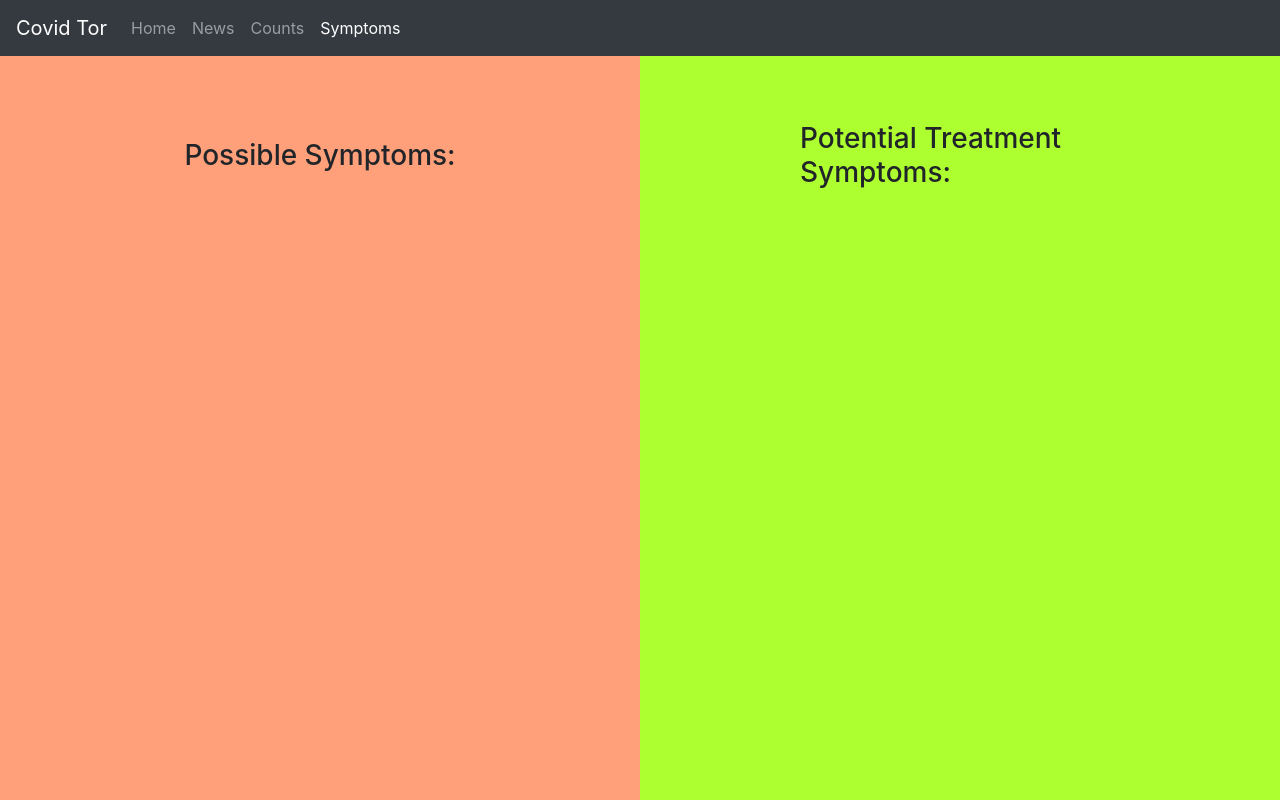
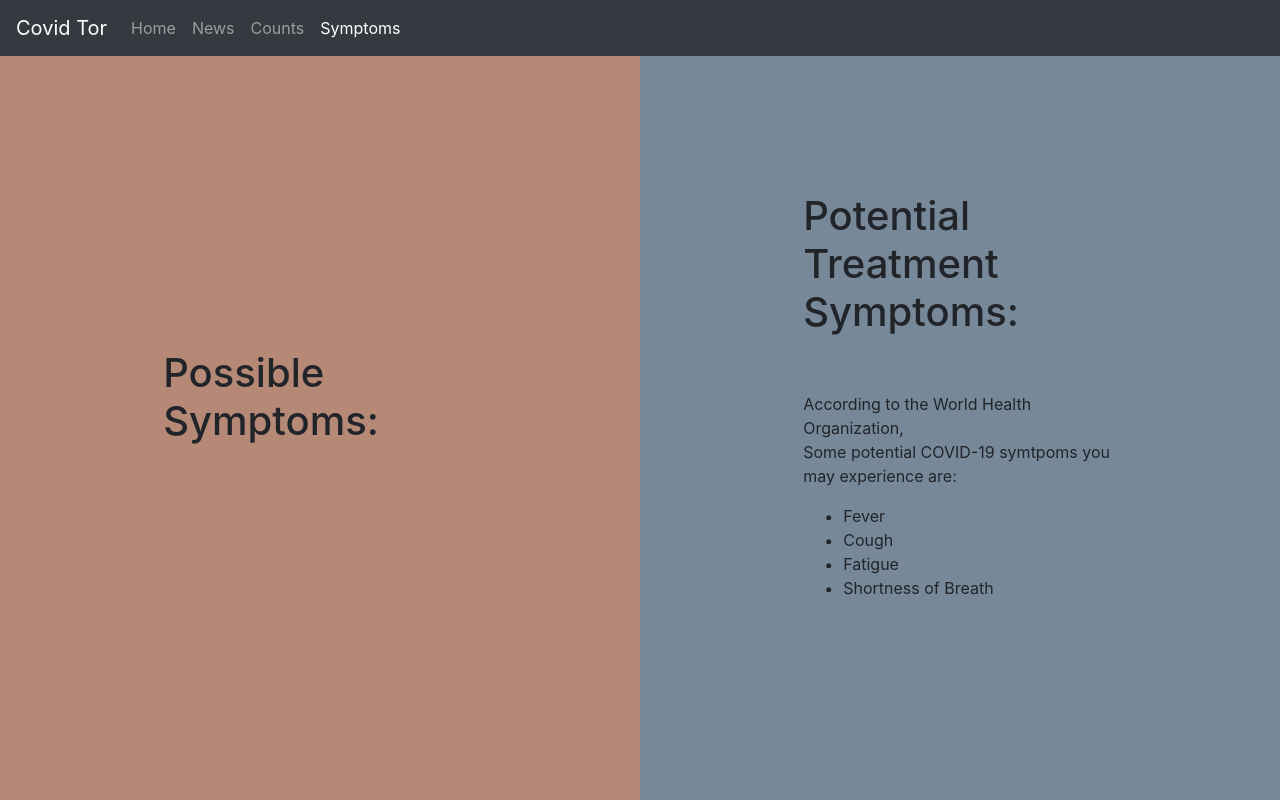
Before and after one commit to pab15/Covid-Tor, a Flask app: page /symptoms in a window 1280 px wide. Run offline with Flask 2, Linux system fonts and the light colour scheme; some libraries are stand-ins or nearby versions.

Commit message:
modified color scheme

```diff
--- a/app/static/css/standard.css
+++ b/app/static/css/standard.css
@@ -1,5 +1,8 @@
 /* This CSS file is modified from this link:
 https://www.w3schools.com/howto/howto_css_split_screen.asp */
+body{
+    background-color: rgb(182, 137, 119);
+}
 .split {
     height: 100%;
     width: 50%;
@@ -13,19 +16,19 @@ https://www.w3schools.com/howto/howto_css_split_screen.asp */
   /* Control the left side */
   .left {
     left: 0;
-    background-color: lightsalmon;
+    background-color: rgb(182, 137, 119);
   }
 
   /* Control the right side */
   .right {
     right: 0;
-    background-color: greenyellow;
+    background-color: lightslategrey;
   }
 
   /* If you want the content centered horizontally and vertically */
   .centered {
     position: absolute;
-    top: 20%;
+    top: 50%;
     left: 50%;
-    transform: translate(-50%, -50%);
+    transform: translate(-49%, -49%);
   }
--- a/app/templates/news.html
+++ b/app/templates/news.html
@@ -24,7 +24,7 @@
 {% for article in article_list %}
     <hr>
     <div class="container">
-        <h2>{{article.title}}</h2>
+        <div class="title"> </div><center> <h2>{{article.title}}</h2> </center> </div>
         <br>
         <center>
             <a href="{{article.url}}">{{article.url}}</a>
--- a/app/templates/symptom.html
+++ b/app/templates/symptom.html
@@ -5,13 +5,23 @@
 <body>
 	<div class="split left">
         <div class="centered">
-            <h3> Possible Symptoms: </h3>
+            <h1> Possible Symptoms: </h1>
         </div>
 	</div>
 	<br>
 	<div class="split right">
         <div class="centered">
-            <h3> Potential Treatment Symptoms: </h3>
+			<h1>Potential Treatment Symptoms: </h1>
+			<br/>
+			<br/>
+			<p>According to the World Health Organization, <br>
+			Some potential COVID-19 symtpoms you may experience are: </p>
+			<ul>
+				<li>Fever</li>
+				<li>Cough</li>
+				<li>Fatigue</li>
+				<li>Shortness of Breath</li>
+			  </ul>
      	</div>
 	</div>
 </body>
```
